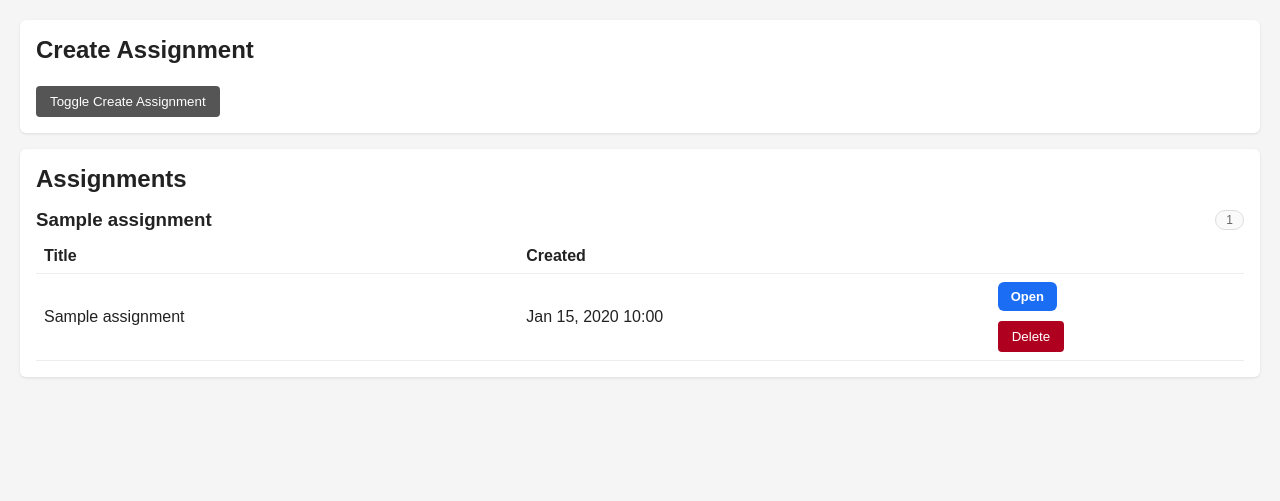
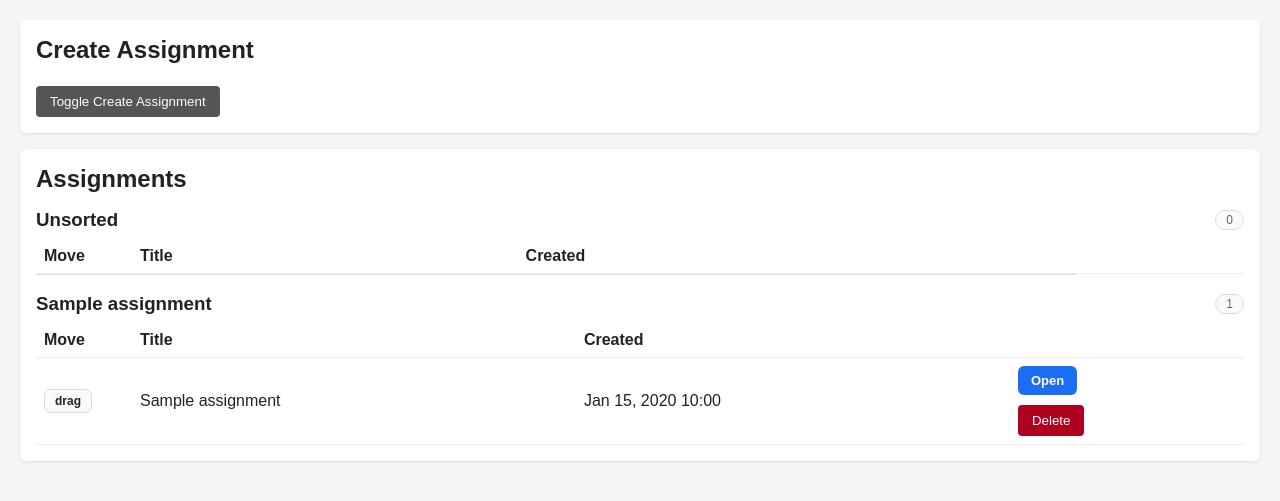
Before and after one commit to ampapacek/SAGE, a Flask app: page /assignments in a window 1280 px wide. Shown: the part 114-615 px from the top of the page. Run offline with Flask 3, Linux system fonts and the light colour scheme; tables that the repository leaves empty hold one stand-in row (values such as "Sample post"); lists and menus that the app fills with data are empty; some libraries are stand-ins or nearby versions.

Commit message:
Add drag and drop assignment moves between folders

```diff
--- a/app.py
+++ b/app.py
@@ -93,6 +93,9 @@ TRANSLATIONS = {
         "folder_new": "New folder",
         "folder_new_placeholder": "e.g., Calculus",
         "folder_unassigned": "Unsorted",
+        "move": "Move",
+        "drag_to_move": "Drag to move",
+        "move_failed": "Unable to move assignment.",
         "title": "Title",
         "create": "Create",
         "created": "Created",
@@ -339,6 +342,9 @@ TRANSLATIONS = {
         "folder_new": "Nová složka",
         "folder_new_placeholder": "např. Matematika",
         "folder_unassigned": "Nezařazené",
+        "move": "Přesunout",
+        "drag_to_move": "Přetáhněte pro přesun",
+        "move_failed": "Přesun se nezdařil.",
         "title": "Název",
         "create": "Vytvořit",
         "created": "Vytvořeno",
@@ -1569,11 +1575,15 @@ def create_app():
                 continue
             key = folder_name.lower()
             if key not in folder_map:
-                folder_map[key] = {"name": folder_name, "assignments": []}
+                folder_map[key] = {
+                    "name": folder_name,
+                    "value": folder_name,
+                    "assignments": [],
+                }
             folder_map[key]["assignments"].append(assignment)
-        if unassigned:
+        if assignments:
             foldered_assignments.append(
-                {"name": t("folder_unassigned"), "assignments": unassigned}
+                {"name": t("folder_unassigned"), "value": "", "assignments": unassigned}
             )
         for folder in folder_options:
             group = folder_map.get(folder.lower())
@@ -1818,6 +1828,18 @@ def create_app():
             }
         )
 
+    @app.route("/assignments/<int:assignment_id>/move", methods=["POST"])
+    def move_assignment(assignment_id):
+        assignment = Assignment.query.get_or_404(assignment_id)
+        data = request.get_json(silent=True) or {}
+        folder_name = data.get("folder_name")
+        if folder_name is None:
+            folder_name = request.form.get("folder_name", "")
+        folder_name = _normalize_folder_name(folder_name)
+        assignment.folder_name = folder_name or None
+        db.session.commit()
+        return jsonify({"ok": True, "folder_name": assignment.folder_name or ""})
+
     @app.route("/assignments/<int:assignment_id>/rubrics/create", methods=["POST"])
     def create_rubric(assignment_id):
         rubric_text = request.form.get("rubric_text", "").strip()
--- a/templates/assignments.html
+++ b/templates/assignments.html
@@ -43,6 +43,7 @@
     <h2>{{ t('assignments_title') }}</h2>
     {% if assignments %}
       {% for folder in foldered_assignments %}
+        <div class="folder-group" data-folder-value="{{ folder.value }}">
           <div class="folder-header">
             <h3>{{ folder.name }}</h3>
             <span class="folder-count">{{ folder.assignments | length }}</span>
@@ -50,6 +51,7 @@
           <table>
             <thead>
               <tr>
+                <th class="drag-cell">{{ t('move') }}</th>
                 <th>{{ t('title') }}</th>
                 <th>{{ t('created') }}</th>
                 <th></th>
@@ -57,7 +59,14 @@
             </thead>
             <tbody>
               {% for assignment in folder.assignments %}
-              <tr>
+                <tr
+                  data-assignment-id="{{ assignment.id }}"
+                  data-folder-value="{{ folder.value }}"
+                  data-move-url="{{ url_for('move_assignment', assignment_id=assignment.id) }}"
+                >
+                  <td class="drag-cell">
+                    <span class="drag-handle" draggable="true" title="{{ t('drag_to_move') }}">drag</span>
+                  </td>
                   <td>{{ assignment.title }}</td>
                   <td>{{ assignment.created_at.strftime('%b %d, %Y %H:%M') }}</td>
                   <td>
@@ -73,6 +82,7 @@
           {% if not loop.last %}
             <div class="section-divider"></div>
           {% endif %}
+        </div>
       {% endfor %}
     {% else %}
       <p>{{ t('no_assignments') }}</p>
@@ -98,4 +108,98 @@
       toggleCustom();
     })();
   </script>
+  <script>
+    (function () {
+      var groups = document.querySelectorAll(".folder-group");
+      var handles = document.querySelectorAll(".drag-handle");
+      var errorMessage = "{{ t('move_failed') }}";
+      if (!groups.length || !handles.length) {
+        return;
+      }
+      function updateCounts() {
+        groups.forEach(function (group) {
+          var countEl = group.querySelector(".folder-count");
+          var rows = group.querySelectorAll("tbody tr");
+          if (countEl) {
+            countEl.textContent = rows.length;
+          }
+        });
+      }
+      handles.forEach(function (handle) {
+        handle.addEventListener("dragstart", function (event) {
+          var row = handle.closest("tr");
+          if (!row) {
+            return;
+          }
+          event.dataTransfer.setData("text/plain", row.getAttribute("data-assignment-id") || "");
+          event.dataTransfer.effectAllowed = "move";
+          row.classList.add("dragging");
+        });
+        handle.addEventListener("dragend", function () {
+          var row = handle.closest("tr");
+          if (row) {
+            row.classList.remove("dragging");
+          }
+          groups.forEach(function (group) {
+            group.classList.remove("drag-over");
+          });
+        });
+      });
+      groups.forEach(function (group) {
+        group.addEventListener("dragover", function (event) {
+          event.preventDefault();
+          group.classList.add("drag-over");
+        });
+        group.addEventListener("dragleave", function (event) {
+          if (event.relatedTarget && group.contains(event.relatedTarget)) {
+            return;
+          }
+          group.classList.remove("drag-over");
+        });
+        group.addEventListener("drop", function (event) {
+          event.preventDefault();
+          group.classList.remove("drag-over");
+          var assignmentId = event.dataTransfer.getData("text/plain");
+          if (!assignmentId) {
+            return;
+          }
+          var row = document.querySelector('tr[data-assignment-id="' + assignmentId + '"]');
+          if (!row) {
+            return;
+          }
+          var targetFolder = group.getAttribute("data-folder-value") || "";
+          var currentFolder = row.getAttribute("data-folder-value") || "";
+          if (targetFolder === currentFolder) {
+            return;
+          }
+          var moveUrl = row.getAttribute("data-move-url");
+          if (!moveUrl) {
+            return;
+          }
+          fetch(moveUrl, {
+            method: "POST",
+            headers: { "Content-Type": "application/json" },
+            body: JSON.stringify({ folder_name: targetFolder })
+          })
+            .then(function (response) {
+              if (!response.ok) {
+                throw new Error("Move failed");
+              }
+              return response.json();
+            })
+            .then(function () {
+              var tbody = group.querySelector("tbody");
+              if (tbody) {
+                tbody.appendChild(row);
+              }
+              row.setAttribute("data-folder-value", targetFolder);
+              updateCounts();
+            })
+            .catch(function () {
+              alert(errorMessage);
+            });
+        });
+      });
+    })();
+  </script>
 {% endblock %}
--- a/templates/base.html
+++ b/templates/base.html
@@ -162,6 +162,11 @@
       .folder-header { display: flex; align-items: center; justify-content: space-between; gap: 12px; margin: 16px 0 8px; }
       .folder-header h3 { margin: 0; }
       .folder-count { font-size: 12px; color: var(--muted); border: 1px solid var(--border); border-radius: 999px; padding: 2px 10px; background: var(--file-bg); }
+      .folder-group.drag-over { outline: 2px dashed var(--accent); outline-offset: 6px; background: var(--file-hover-bg); }
+      .drag-cell { width: 80px; }
+      .drag-handle { display: inline-flex; align-items: center; justify-content: center; padding: 4px 10px; border-radius: 6px; border: 1px solid var(--border); background: var(--file-bg); color: var(--text); font-size: 12px; font-weight: 600; cursor: grab; user-select: none; }
+      .drag-handle:active { cursor: grabbing; }
+      tr.dragging { opacity: 0.6; }
       table { width: 100%; border-collapse: collapse; }
       th, td { text-align: left; padding: 8px; border-bottom: 1px solid var(--table-border); }
       .flash { background: var(--flash-bg); padding: 10px; border: 1px solid var(--flash-border); border-radius: 4px; margin-bottom: 16px; color: var(--text); }
```
Lines whose indentation alone changed are shown as unchanged.
